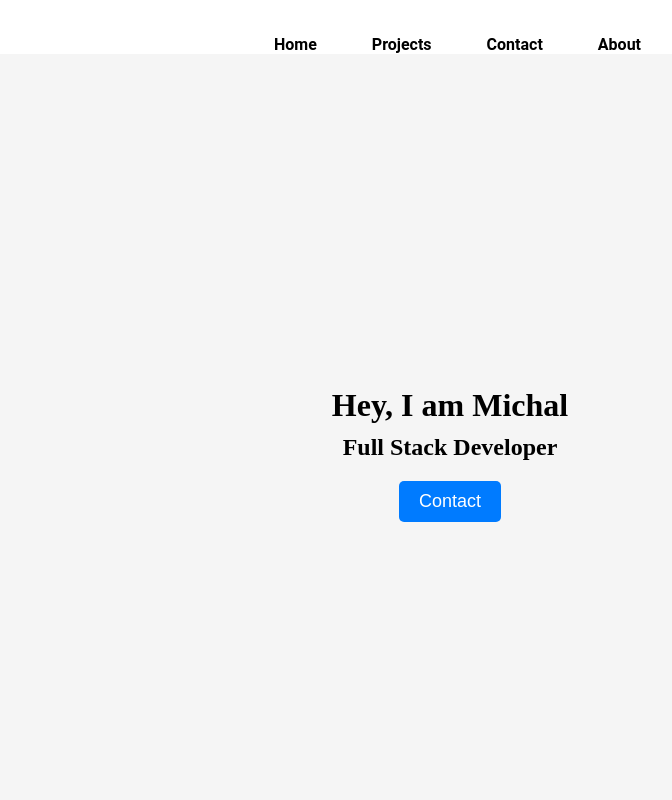
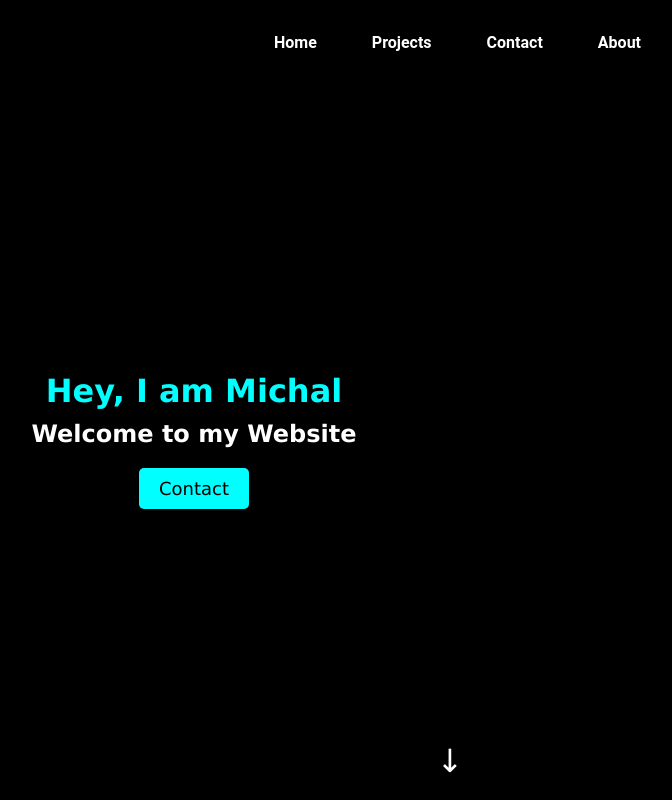
Before and after one commit to 00200200/portfolio, a React (Create React App) app: page / in a window 1280 px wide. Shown: the top 800 px of the page, without its empty margins (190-862 px from the left). Built offline with nearby package versions, Linux system fonts and the light colour scheme.

Commit message:
Commit before install particles MainPageReady
Commit before install particles MainPageReady

```diff
--- a/src/components/MainPage/MainPage.css
+++ b/src/components/MainPage/MainPage.css
@@ -1,18 +1,26 @@
 .main-page {
-	min-height: 100vh;
+	min-height: 90vh;
 	display: flex;
 	flex-direction: column;
 	justify-content: center;
 	align-items: center;
-	background-color: #f5f5f5;
 	position: relative;
+	background-color: var(--primary-color);
 }
 
 .content {
+	width: 100vw;
 	text-align: center;
+	display: flex;
+	justify-content: space-between;
+}
+.leftContent {
+	width: 60vw;
+	color: var(--main-text-color);
 }
 
 h1 {
+	color: var(--tertiary-color);
 	font-size: 32px;
 	margin-bottom: 10px;
 }
@@ -26,13 +34,14 @@ h2 {
 	padding: 10px 20px;
 	font-size: 18px;
 	border-radius: 5px;
-	background-color: #007bff;
-	color: #fff;
+	background-color: var(--tertiary-color);
+	color: black;
 	border: none;
 	cursor: pointer;
 }
 
 .scroll-down-arrow {
+	color: var(--main-text-color);
 	position: absolute;
 	bottom: 20px;
 	left: 50%;
--- a/src/components/MainPage/MainPage.tsx
+++ b/src/components/MainPage/MainPage.tsx
@@ -2,23 +2,22 @@ import React from 'react';
 import './MainPage.css';
 
 const MainPage: React.FC = () => {
-  const handleContactClick = () => {
-  };
-
-  const handleArrowClick = () => {
-  };
-
+	const handleContactClick = () => {};
+	const handleArrowClick = () => {};
 	return (
-    <div className="main-page">
-      <div className="content">
+		<div className='main-page'>
+			<div className='content'>
+				<div className='leftContent'>
 					<h1>Hey, I am Michal</h1>
-        <h2>Full Stack Developer</h2>
-        <button className="contact-button" onClick={handleContactClick}>
+					<h2>Welcome to my Website</h2>
+					<button className='contact-button' onClick={handleContactClick}>
 						Contact
 					</button>
 				</div>
-      <div className="scroll-down-arrow" onClick={handleArrowClick}>
-        <span className="arrow">&#8595;</span>
+				<div className='rightContent'></div>
+			</div>
+			<div className='scroll-down-arrow' onClick={handleArrowClick}>
+				<span className='arrow'>&#8595;</span>
 			</div>
 		</div>
 	);
--- a/src/components/NavBar/HamburgerMenu.css
+++ b/src/components/NavBar/HamburgerMenu.css
@@ -1,12 +1,20 @@
+@import '../styles.css';
 * {
 	box-sizing: border-box;
 	margin: 0;
 	padding: 0;
+	font-family: 'Verdana';
 }
+
 .navigation {
+	z-index: 199;
+	position: sticky;
+	top: 0;
 	display: flex;
 	flex-direction: column;
 	align-items: flex-start;
+	background-color: var(--primary-color);
+	height: 10vh;
 }
 
 .hamburger-icon.open .line:nth-child(1) {
@@ -35,6 +43,8 @@
 }
 
 .menu-items li {
+	padding-bottom: 30px;
+	color: var(--main-text-color);
 	cursor: pointer;
 	font-family: 'Roboto', sans-serif;
 	font-weight: bold;
@@ -43,16 +53,19 @@
 	font-size: 16px;
 }
 
+.menu-items li:hover {
+	color: var(--tertiary-color);
+	transition: 0.7s ease-in-out;
+}
+
 @media (max-width: 767px) {
 	.navigation {
 		width: 100vw;
 		height: 100vh;
 	}
-	.links-wrapper {
-	}
+
 	.menu-items {
 		/* display: none; */
-		background-color: red;
 		width: 100vw;
 		height: 100vh;
 		display: flex;
@@ -60,7 +73,9 @@
 		flex-direction: column;
 		align-items: center;
 	}
+
 	.menu-items li {
+		color: var(--main-text-color);
 		font-size: 55px;
 	}
 
@@ -73,7 +88,7 @@
 	}
 
 	.hamburger-icon {
-		background-color: red;
+		background-color: var(--primary-color);
 		margin: 10px;
 		display: flex;
 		flex-direction: column;
@@ -81,7 +96,6 @@
 		align-items: center;
 		width: 30px;
 		height: 20px;
-
 		background-color: transparent;
 		border: none;
 		cursor: pointer;
--- a/src/components/NavBar/HamburgerMenu.tsx
+++ b/src/components/NavBar/HamburgerMenu.tsx
@@ -21,6 +21,7 @@ const Navigation: React.FC = () => {
 				<li>Contact</li>
 				<li>About</li>
 			</ul>
+
 		</div>
 	);
 };
--- /dev/null
+++ b/src/components/styles.css
@@ -0,0 +1,7 @@
+:root {
+	--primary-color: #000000;
+	--secondary-color: #c0c0c0;
+	--tertiary-color: #00ffff;
+	--quaternary-color: #0d7377;
+	--main-text-color: #ffffff;
+}
--- a/src/index.tsx
+++ b/src/index.tsx
@@ -4,9 +4,12 @@ import HamburgerMenu from './components/NavBar/HamburgerMenu';
 import MainPage from './components/MainPage/MainPage';
 const App: React.FC = () => {
 	return (
-		<div id='root'>
+		<div id='root' style={{ background: '323232' }}>
 			<HamburgerMenu />
 			<MainPage></MainPage>
+			<div style={{ height: '100vh', margin: '0', background: '#C0C0C0' }}></div>
+			<div style={{ height: '100vh', margin: '0', background: '#212121' }}></div>
+			<div style={{ height: '100vh', margin: '0', background: '#C0C0C0' }}></div>
 		</div>
 	);
 };
```
Lines whose indentation alone changed are shown as unchanged.
